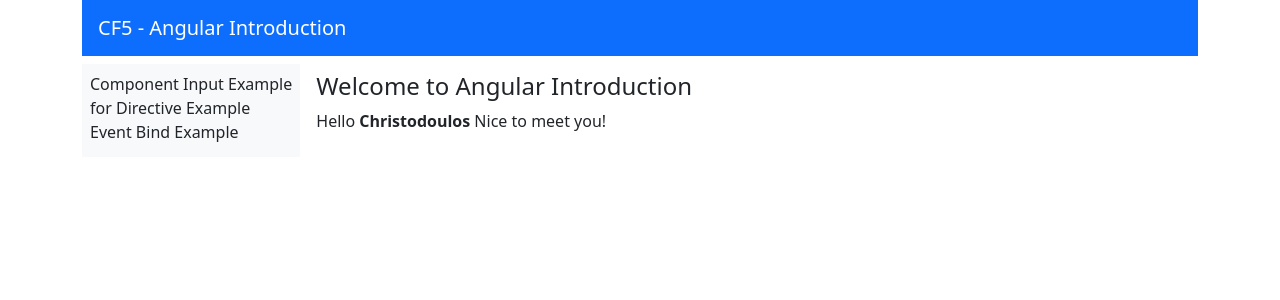
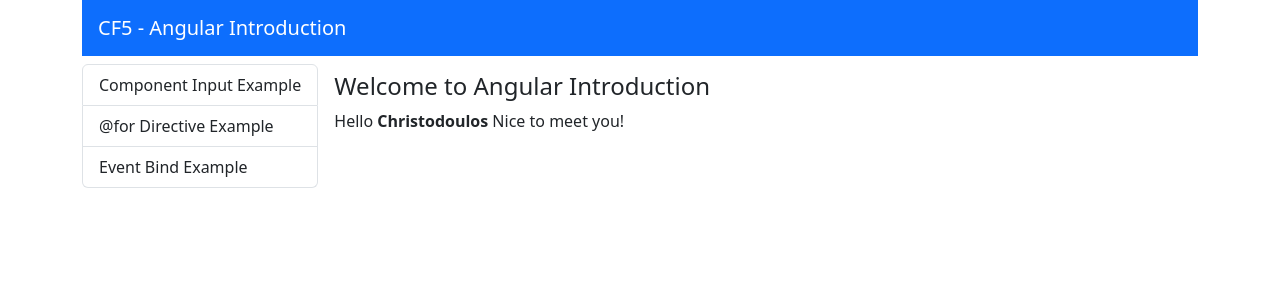
Before and after one commit to batsikask/angular-introduction, an Angular app: page / in a window 1280 px wide. Shown: the top 300 px of the page. Built offline with nearby package versions, Linux system fonts and the light colour scheme.

Commit message:
app menu

```diff
--- a/src/app/app.component.html
+++ b/src/app/app.component.html
@@ -5,11 +5,7 @@
     </nav>
 
     <div class="d-flex flex-row gap-2">
-      <div class="d-flex flex-column text-nowrap bg-light p-2">
-        <span role="button" routerLink="component-input-example">Component Input Example</span>
-        <span role="button">{{ 'for' }} Directive Example</span>
-        <span role="button" routerLink="event-bind-example">Event Bind Example</span>
-      </div>
+      <app-list-group-menu></app-list-group-menu>
       <div class="flex-grow-1 p-2 text-nowrap">
         <router-outlet></router-outlet>
       </div>
--- /dev/null
+++ b/src/app/components/list-group-menu/list-group-menu.component.html
@@ -0,0 +1,7 @@
+<div class="list-group">
+    @for (entry of menu; track entry) {
+        <a class="list-group-item  list-group-item-action text-truncate"
+        [routerLink]="entry.routerLink"
+        [routerLinkActive]="['active']"> {{ entry.text }} </a>
+    }
+</div>
--- /dev/null
+++ b/src/app/components/list-group-menu/list-group-menu.component.ts
@@ -0,0 +1,19 @@
+import { Component } from '@angular/core';
+import { RouterLink, RouterLinkActive } from '@angular/router';
+import { MenuItem } from 'src/app/shared/interfaces/menu-item';
+
+@Component({
+  selector: 'app-list-group-menu',
+  standalone: true,
+  imports: [RouterLink, RouterLinkActive],
+  templateUrl: './list-group-menu.component.html',
+  styleUrl: './list-group-menu.component.css'
+})
+export class ListGroupMenuComponent {
+  menu: MenuItem[] = [
+    { text: 'Component Input Example', routerLink: 'component-input-example'},
+    { text: '@for Directive Example', routerLink: 'for-directive-example'},
+    { text: 'Event Bind Example', routerLink: 'event-bind-example'},
+  ]
+
+}
--- /dev/null
+++ b/src/app/shared/interfaces/menu-item.ts
@@ -0,0 +1,4 @@
+export interface MenuItem{
+    text: string;
+    routerLink:string;
+}
```
Also changed, not shown: src/app/app.component.ts (+2 -7 lines), src/app/components/list-group-menu/list-group-menu.component.css (added), 1 other file (tests, documents, lock files or other folders).
